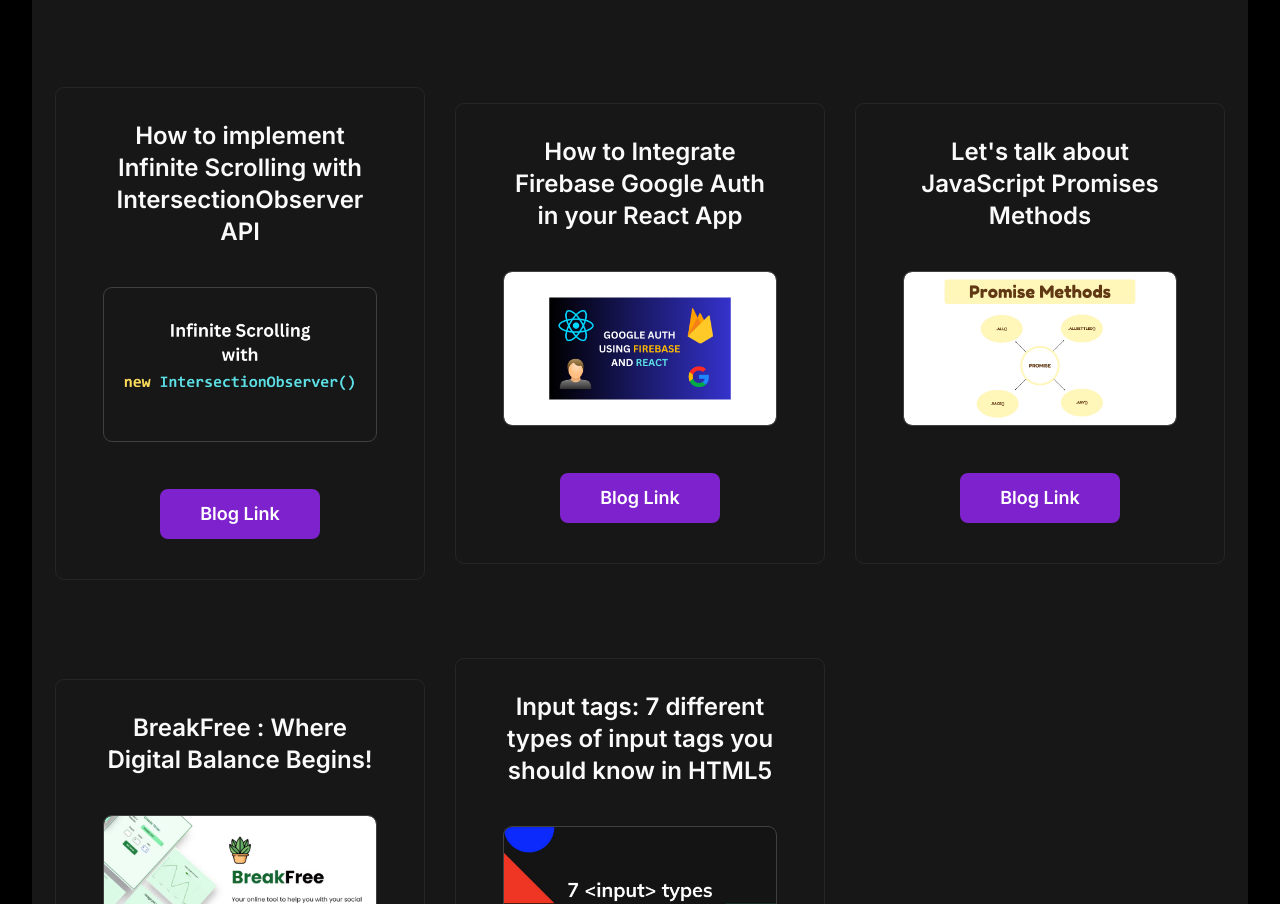
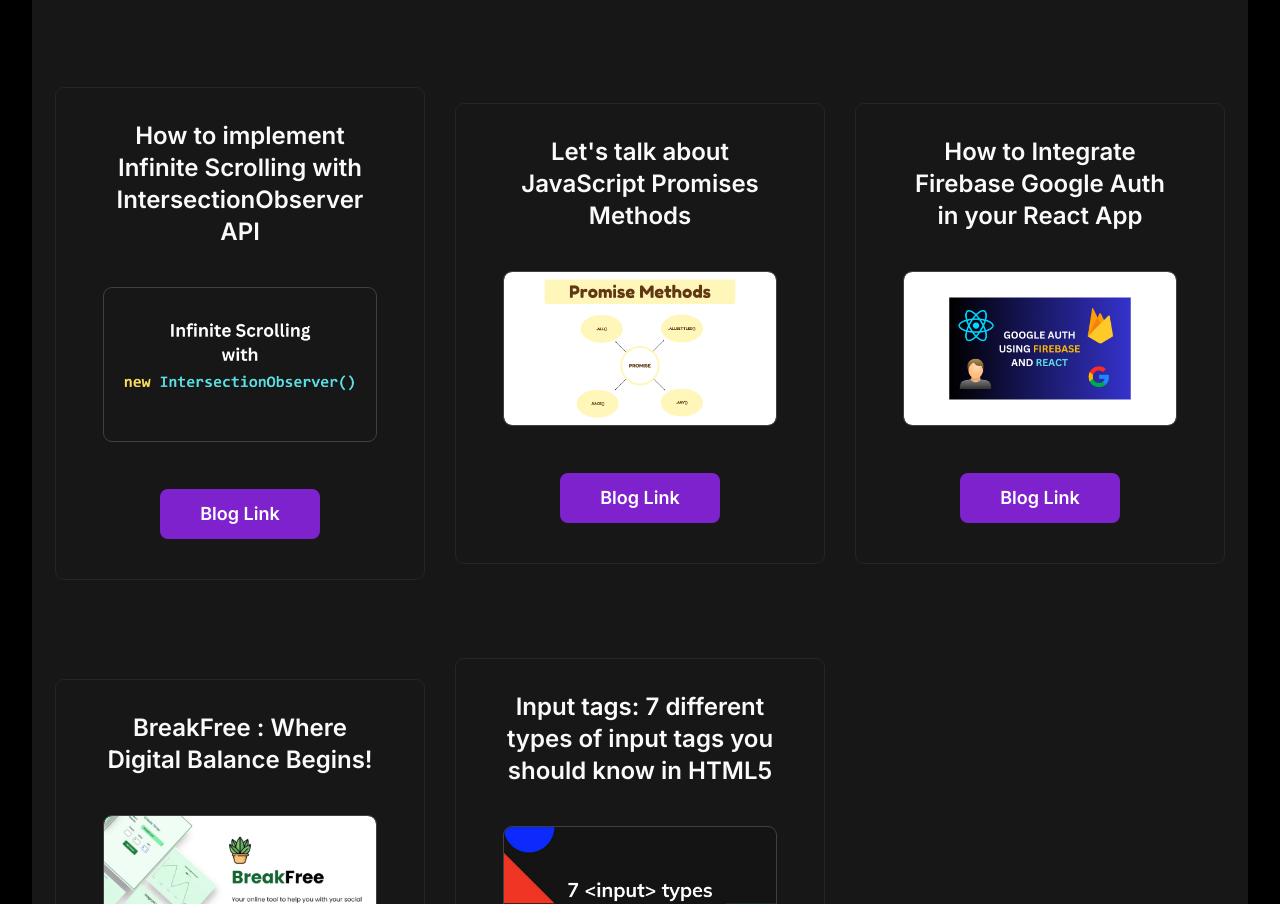
Before and after one commit to OMGATE23/om-portfolio-website, a React (Create React App) app: page / in a window 1280 px wide. Shown: the part 3708-4612 px from the top of the page. Built offline with nearby package versions, Linux system fonts and the light colour scheme.

Commit message:
fix: links and order

```diff
--- a/src/components/blogs/Blogs.js
+++ b/src/components/blogs/Blogs.js
@@ -10,22 +10,24 @@ let BlogsList = [
     img: InfiniteScroll,
     href: "https://omgate.hashnode.dev/how-to-implement-infinite-scrolling-with-intersectionobserver-api",
   },
+  {
+    title: "Let's talk about JavaScript Promises Methods",
+    img: JSPromises,
+    href: "https://omgate.hashnode.dev/lets-talk-about-javascript-promises-methods",
+  },
 
   {
     title: "How to Integrate Firebase Google Auth in your React App",
     img: GoogleAuth,
     href: "https://omgate.hashnode.dev/how-to-integrate-firebase-google-auth-in-your-react-app",
   },
-  {
-    title: "Let's talk about JavaScript Promises Methods",
-    img: JSPromises,
-    href: "https://omgate.hashnode.dev/lets-talk-about-javascript-promises-methods",
-  },
+
   {
     title: "BreakFree : Where Digital Balance Begins!",
     img: BreakFree,
     href: "https://omgate.hashnode.dev/breakfree-where-digital-balance-begins",
   },
+
   {
     title:
       "Input tags: 7 different types of input tags you should know in HTML5",
--- a/src/pages/projects/ProjectsList.js
+++ b/src/pages/projects/ProjectsList.js
@@ -51,6 +51,7 @@ export const ProjectsList = [
       </span>
     ),
     src: Infinite,
+    projectLink: "https://github.com/OMGATE23/intersection-observer-react/",
     sourceLink: "https://github.com/OMGATE23/intersection-observer-react",
   },
   {
```
